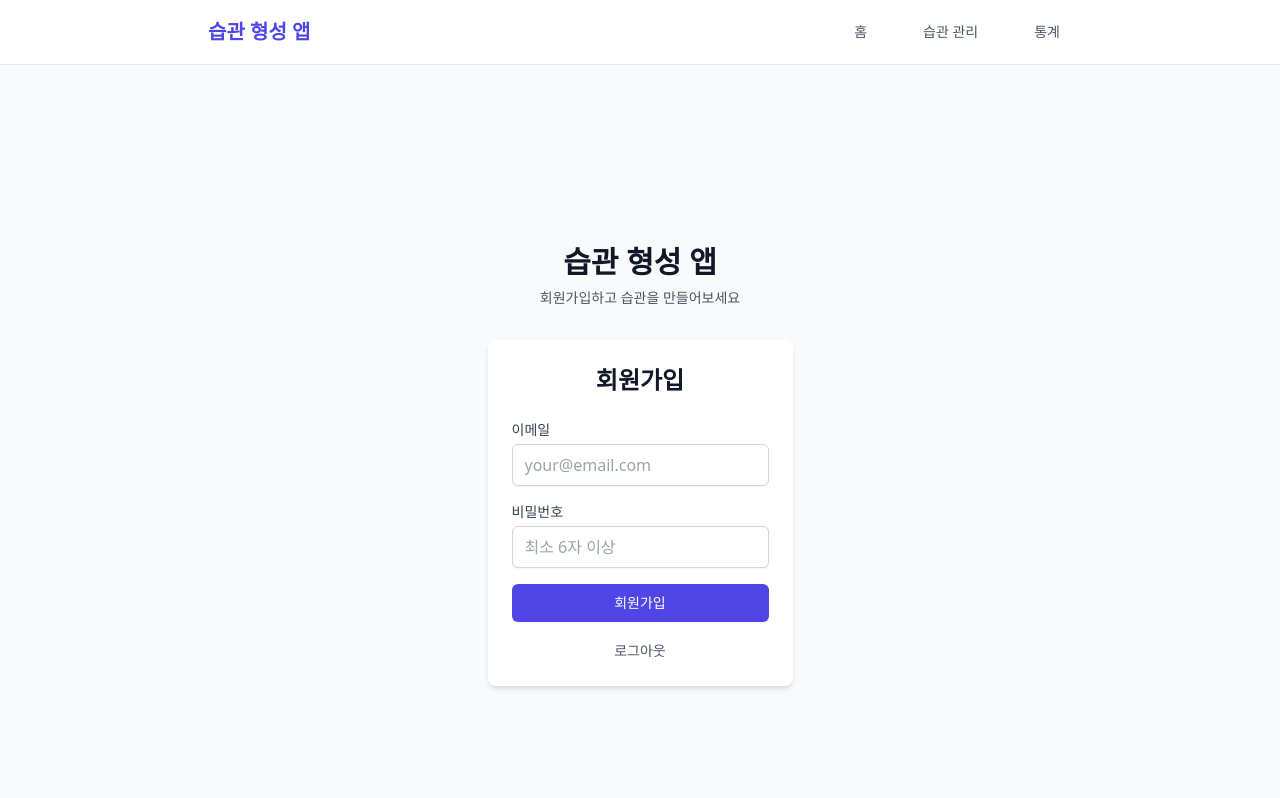
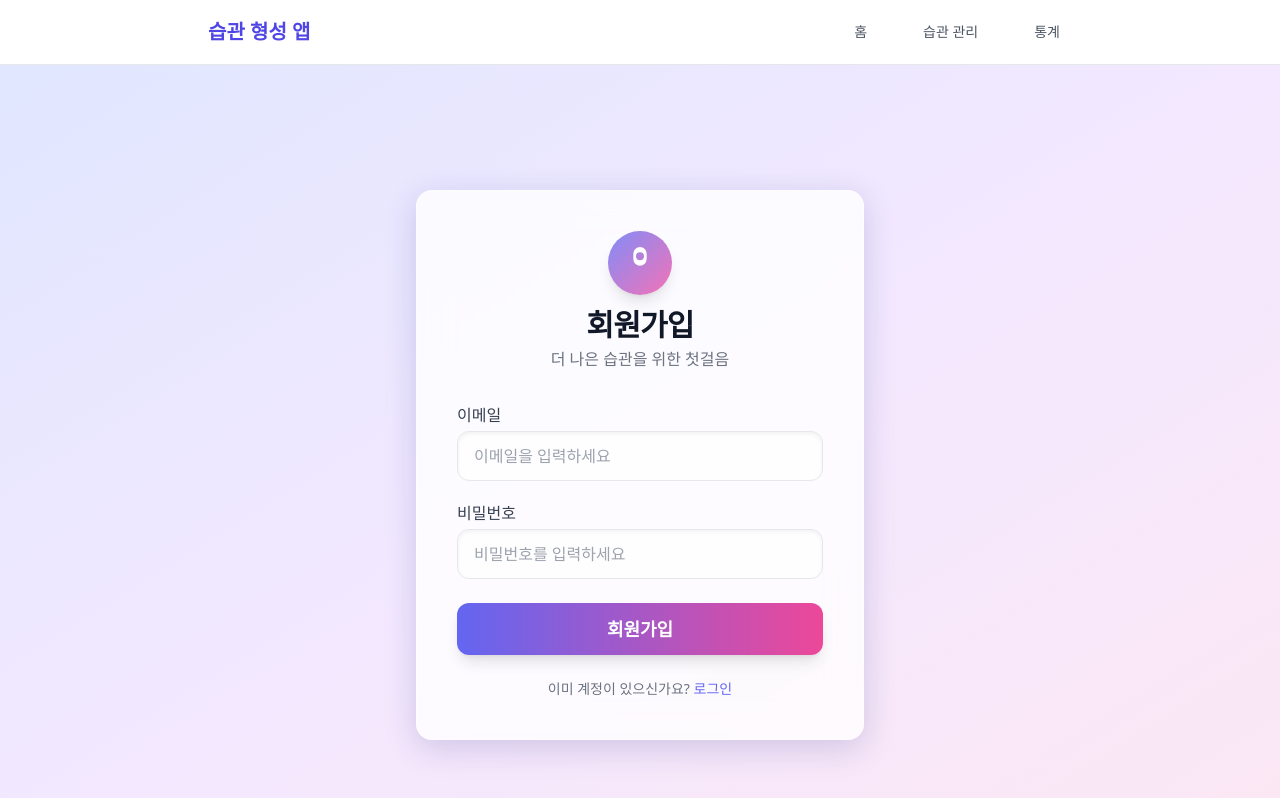
Before and after one commit to keioseung/habit, a Next.js app: page /auth/signup in a window 1280 px wide. Shown: the top 798 px of the page. Built offline with nearby package versions, Linux system fonts and the light colour scheme; no server answers.

Commit message:
feat: 고급스럽고 세련된 애니메이션 회원가입 폼 UI 적용

```diff
--- a/pages/auth/signup.tsx
+++ b/pages/auth/signup.tsx
@@ -1,17 +1,118 @@
-import AuthForm from '../../features/auth/components/AuthForm';
+import { useState } from 'react';
+import { supabase } from '../../lib/supabaseClient';
+import { useRouter } from 'next/router';
 
-export default function SignupPage() {
+export default function Signup() {
+  const [email, setEmail] = useState('');
+  const [password, setPassword] = useState('');
+  const [error, setError] = useState('');
+  const [loading, setLoading] = useState(false);
+  const router = useRouter();
+  const [show, setShow] = useState(false);
+
+  // 진입 시 fade-in 애니메이션
+  useState(() => {
+    setTimeout(() => setShow(true), 100);
+  });
+
+  const handleSignup = async (e: React.FormEvent) => {
+    e.preventDefault();
+    setLoading(true);
+    setError('');
+    const { error } = await supabase.auth.signUp({ email, password });
+    setLoading(false);
+    if (error) {
+      setError(error.message);
+    } else {
+      alert('회원가입 성공! 이메일을 확인하세요.');
+      router.push('/auth/login');
+    }
+  };
+
   return (
-    <div className="min-h-screen bg-gray-50 flex flex-col justify-center py-12 sm:px-6 lg:px-8">
-      <div className="sm:mx-auto sm:w-full sm:max-w-md">
-        <h1 className="text-center text-3xl font-extrabold text-gray-900">
-          습관 형성 앱
-        </h1>
-        <p className="mt-2 text-center text-sm text-gray-600">
-          회원가입하고 습관을 만들어보세요
-        </p>
-      </div>
-      <AuthForm type="signup" />
+    <div className={`min-h-screen flex items-center justify-center bg-gradient-to-br from-indigo-100 via-purple-100 to-pink-100 transition-all duration-700 ${show ? 'opacity-100' : 'opacity-0 translate-y-10'}`}>
+      <form
+        onSubmit={handleSignup}
+        className="w-full max-w-md bg-white/80 backdrop-blur-lg rounded-2xl shadow-2xl p-10 border border-white/40 animate-fade-in"
+        style={{ boxShadow: '0 8px 32px 0 rgba(31, 38, 135, 0.18)' }}
+      >
+        <div className="flex flex-col items-center mb-8">
+          <div className="w-16 h-16 bg-gradient-to-br from-indigo-400 to-pink-400 rounded-full flex items-center justify-center shadow-lg mb-3 animate-bounce-in">
+            <svg className="w-8 h-8 text-white" fill="none" stroke="currentColor" strokeWidth="2" viewBox="0 0 24 24"><path strokeLinecap="round" strokeLinejoin="round" d="M16 7a4 4 0 01-8 0m8 0a4 4 0 00-8 0m8 0V5a4 4 0 00-8 0v2m8 0a4 4 0 01-8 0m8 0v2a4 4 0 01-8 0V7m8 0a4 4 0 00-8 0" /></svg>
+          </div>
+          <h2 className="text-3xl font-extrabold text-gray-900 tracking-tight mb-1 animate-fade-in">회원가입</h2>
+          <p className="text-gray-500 animate-fade-in delay-100">더 나은 습관을 위한 첫걸음</p>
+        </div>
+        <div className="mb-5">
+          <label className="block text-gray-700 font-medium mb-1 transition-all" htmlFor="email">이메일</label>
+          <input
+            id="email"
+            type="email"
+            placeholder="이메일을 입력하세요"
+            value={email}
+            onChange={e => setEmail(e.target.value)}
+            className="w-full px-4 py-3 rounded-xl border border-gray-200 focus:border-indigo-400 focus:ring-2 focus:ring-indigo-200 outline-none transition-all duration-200 bg-white/70 shadow-inner placeholder-gray-400"
+            required
+            autoComplete="email"
+          />
+        </div>
+        <div className="mb-6">
+          <label className="block text-gray-700 font-medium mb-1 transition-all" htmlFor="password">비밀번호</label>
+          <input
+            id="password"
+            type="password"
+            placeholder="비밀번호를 입력하세요"
+            value={password}
+            onChange={e => setPassword(e.target.value)}
+            className="w-full px-4 py-3 rounded-xl border border-gray-200 focus:border-pink-400 focus:ring-2 focus:ring-pink-200 outline-none transition-all duration-200 bg-white/70 shadow-inner placeholder-gray-400"
+            required
+            autoComplete="new-password"
+          />
+        </div>
+        {error && <div className="text-red-500 mb-4 animate-shake">{error}</div>}
+        <button
+          type="submit"
+          className="w-full py-3 rounded-xl bg-gradient-to-r from-indigo-500 to-pink-500 text-white font-bold text-lg shadow-lg hover:scale-105 hover:shadow-2xl transition-all duration-200 active:scale-95 focus:outline-none focus:ring-4 focus:ring-indigo-200 disabled:opacity-60 disabled:cursor-not-allowed"
+          disabled={loading}
+        >
+          {loading ? (
+            <span className="flex items-center justify-center">
+              <svg className="animate-spin h-5 w-5 mr-2 text-white" viewBox="0 0 24 24"><circle className="opacity-25" cx="12" cy="12" r="10" stroke="currentColor" strokeWidth="4"></circle><path className="opacity-75" fill="currentColor" d="M4 12a8 8 0 018-8v8z"></path></svg>
+              가입 중...
+            </span>
+          ) : '회원가입'}
+        </button>
+        <div className="text-center mt-6 text-gray-500 text-sm animate-fade-in delay-200">
+          이미 계정이 있으신가요?{' '}
+          <a href="/auth/login" className="text-indigo-500 hover:underline font-medium transition-colors">로그인</a>
+        </div>
+      </form>
+      <style jsx global>{`
+        @keyframes fade-in {
+          from { opacity: 0; transform: translateY(20px); }
+          to { opacity: 1; transform: translateY(0); }
+        }
+        .animate-fade-in {
+          animation: fade-in 0.7s cubic-bezier(0.4,0,0.2,1) both;
+        }
+        @keyframes bounce-in {
+          0% { transform: scale(0.7); opacity: 0; }
+          60% { transform: scale(1.1); opacity: 1; }
+          100% { transform: scale(1); }
+        }
+        .animate-bounce-in {
+          animation: bounce-in 0.7s cubic-bezier(0.4,0,0.2,1) both;
+        }
+        @keyframes shake {
+          10%, 90% { transform: translateX(-1px); }
+          20%, 80% { transform: translateX(2px); }
+          30%, 50%, 70% { transform: translateX(-4px); }
+          40%, 60% { transform: translateX(4px); }
+        }
+        .animate-shake {
+          animation: shake 0.4s cubic-bezier(.36,.07,.19,.97) both;
+        }
+      `}</style>
     </div>
   );
 }
```
